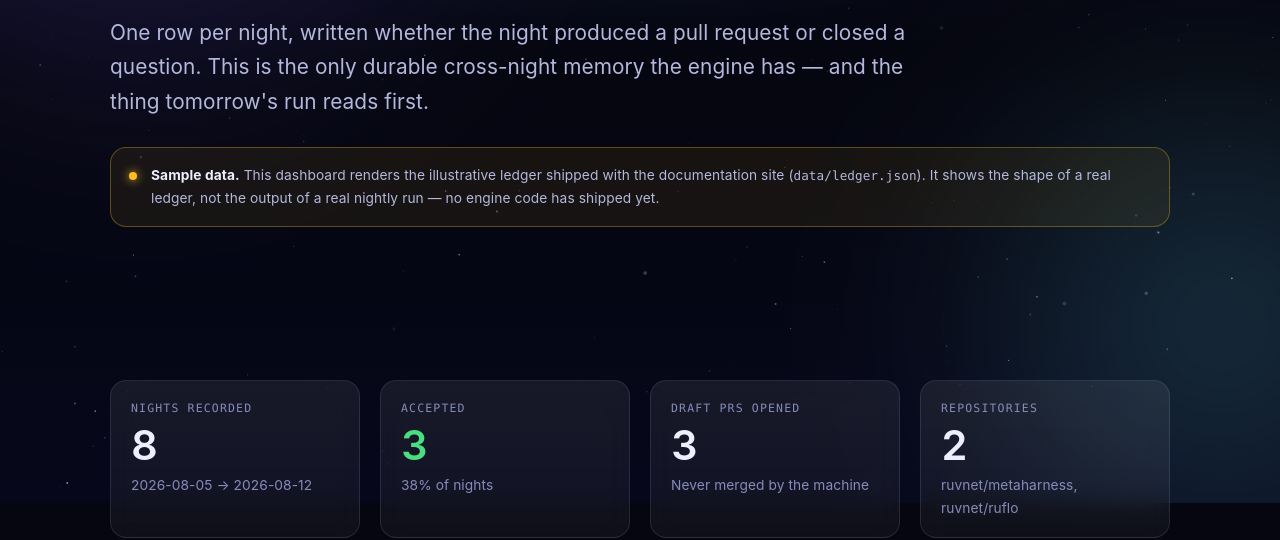
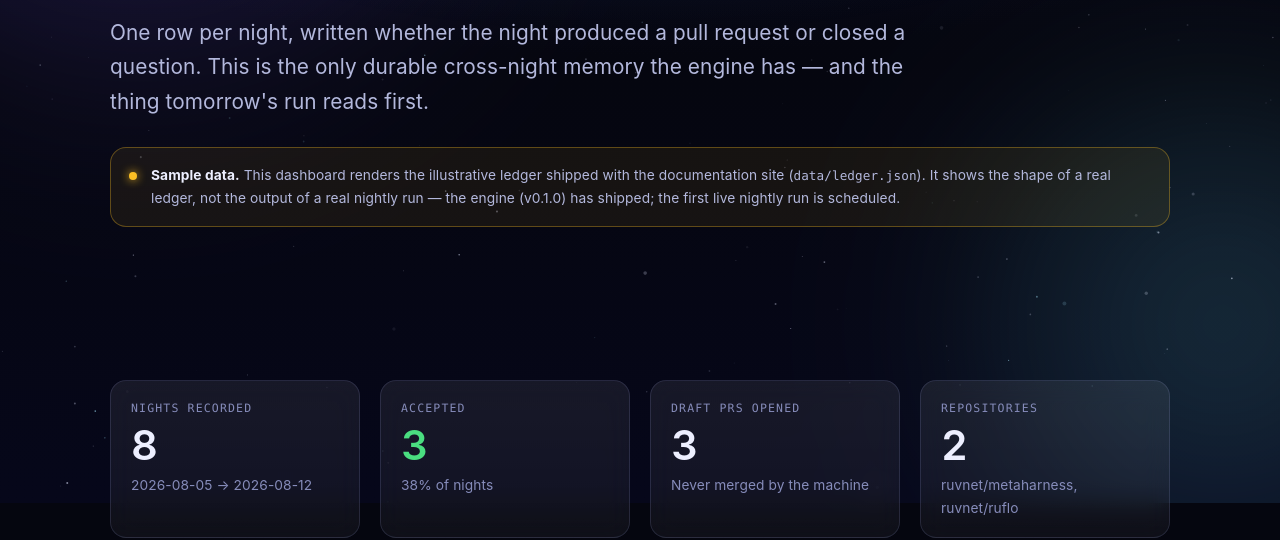
Before and after one commit to DreamLab-AI/dream-engine, a website: page docs/site/dashboard.html in a window 1280 px wide. Shown: the part 297-837 px from the top of the page. Drawn offline with Linux system fonts and the light colour scheme.

Commit message:
fix(ci): no-optional-deps uses plain npm ci (peer-optional ruvector never installed by default); avoids npm/cli#4828 rollup-binary bug; assert backends absent + memory degrades. docs: dashboard disclaimer reflects v0.1.0 shipped

```diff
--- a/docs/site/dashboard.html
+++ b/docs/site/dashboard.html
@@ -138,8 +138,8 @@
             <strong>Sample data.</strong> This dashboard renders the illustrative
             ledger shipped with the documentation site
             (<code>data/ledger.json</code>). It shows the shape of a real ledger,
-            not the output of a real nightly run — no engine code has shipped
-            yet.
+            not the output of a real nightly run — the engine (v0.1.0) has
+            shipped; the first live nightly run is scheduled.
           </p>
         </div>
       </section>
```
Also changed, not shown: .github/workflows/ci.yml.
